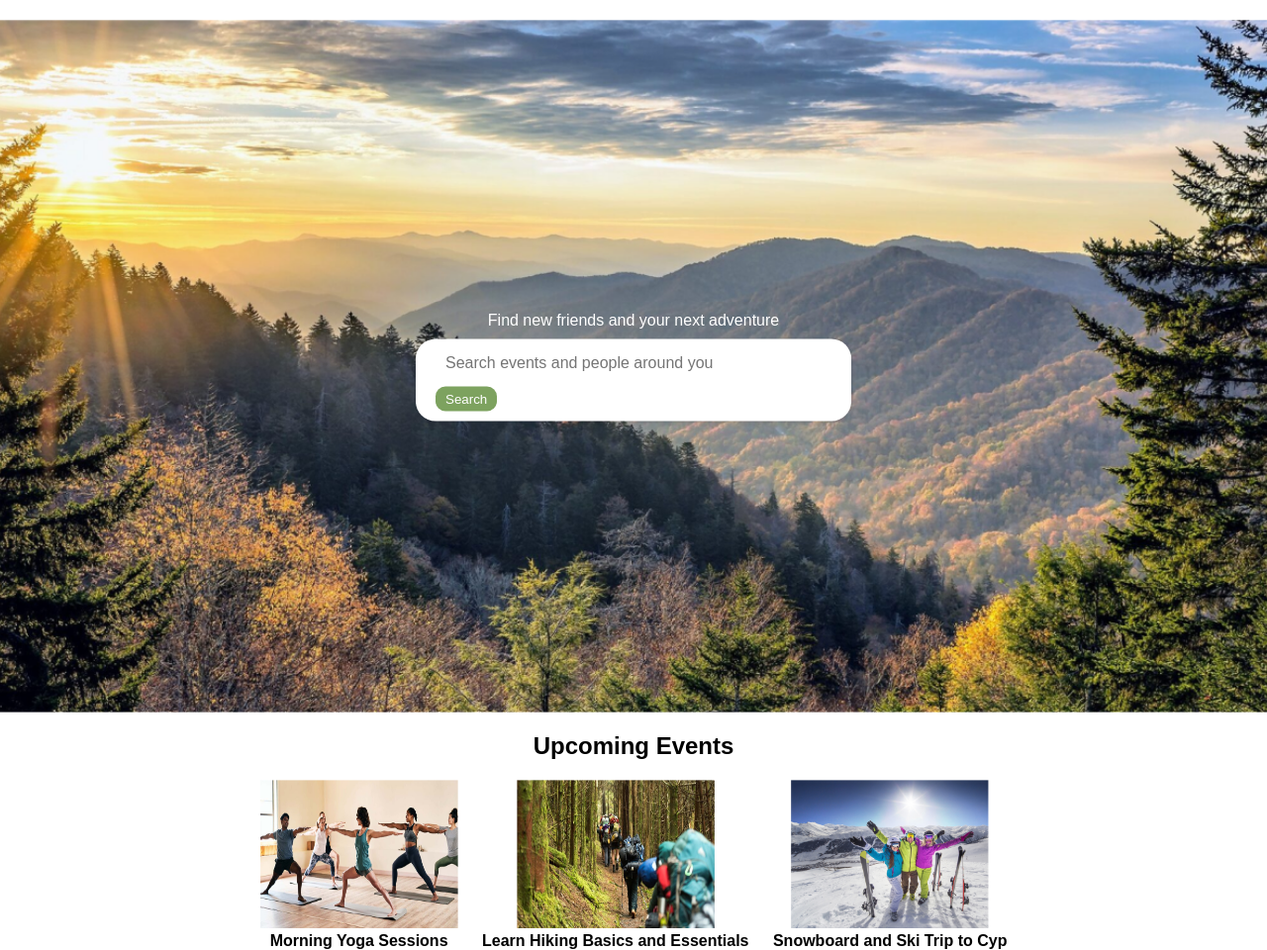
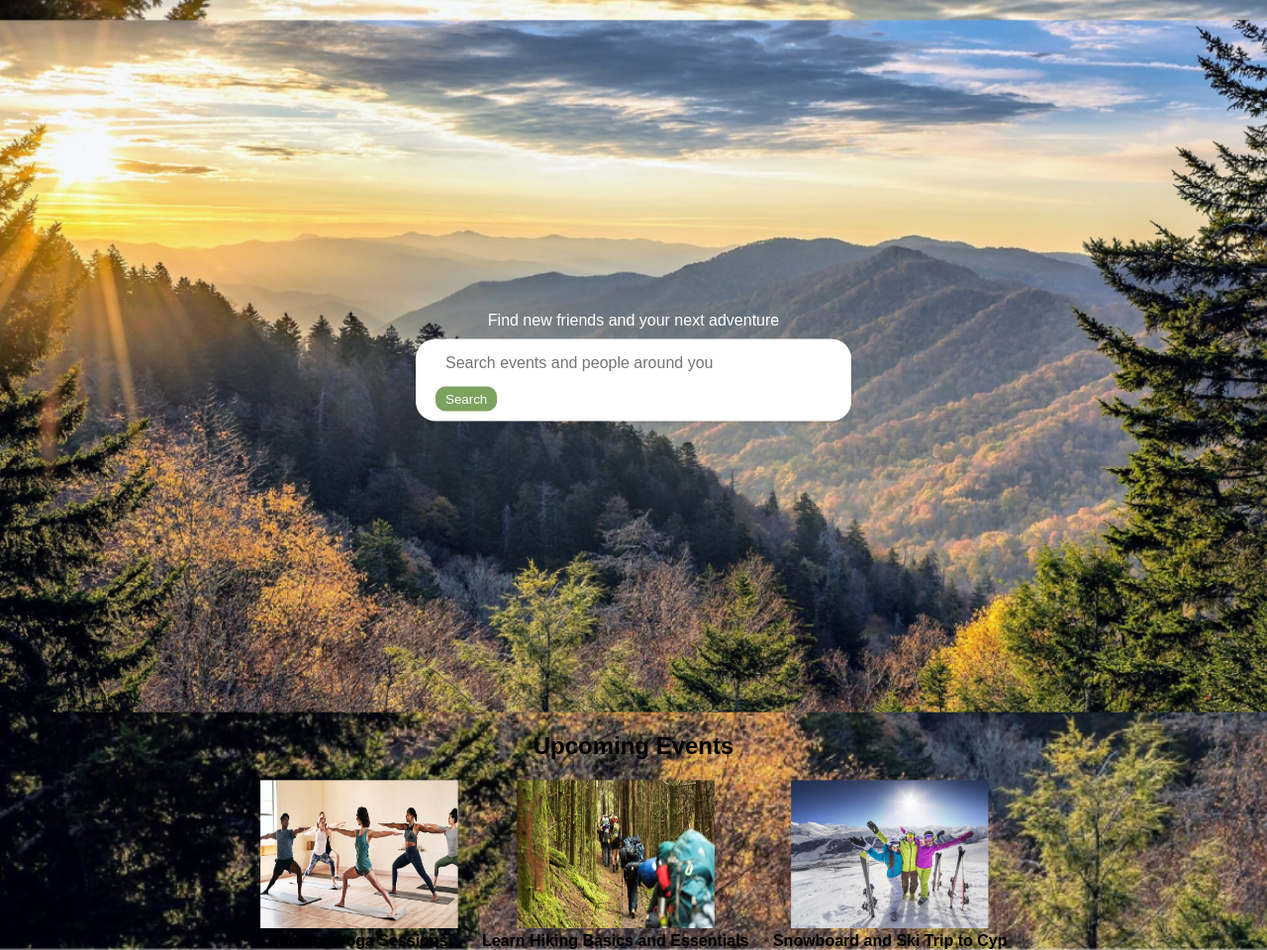
Before and after one commit to isobela/youCode, a Django app: template youcode/applet/templates/home2.html in a window 1280 px wide. Shown: the part 101-1061 px from the top of the page at 99% size. Run offline with Django 5.2, Linux system fonts and the light colour scheme; the template is opened without the code that fills it, so the values that code supplies are empty.

Commit message:
added css for image in background

```diff
--- a/youcode/applet/static/styles.css
+++ b/youcode/applet/static/styles.css
@@ -30,7 +30,7 @@ h1 {
 .placeholder-image {
     width: 100%;
     height: 700px; /* Adjust height as needed */
-    background-image: url('/youcode/images/home_background.png'); /* Placeholder image URL */
+    background-image: url('/images/home_background.png'); /* Placeholder image URL */
     background-size: cover;
     background-position: center;
     margin-top: 20px; /* Adjust margin as needed */
--- a/youcode/applet/templates/home2.html
+++ b/youcode/applet/templates/home2.html
@@ -3,7 +3,15 @@
 <head>
 <meta charset="UTF-8">
 <meta name="viewport" content="width=device-width, initial-scale=1.0">
-<link rel="stylesheet" href="/applet/templates/styles.css">
+<style>
+    body {
+        background-image: url("/applet/static/images/home_background.png"); /* Replace 'path/to/your/image.jpg' with the path to your image */
+        background-size: cover; /* Adjusts the size of the background image to cover the entire container */
+        background-repeat: no-repeat; /* Prevents the background image from repeating */
+        /* You can add more CSS properties to customize the background image */
+    }
+</style>
+<link rel="stylesheet" href="/applet/static/styles.css">
 <title>Health&Harmony</title>
 
 
@@ -11,15 +19,15 @@
 <body>
 <div class="navbar">
     <div>
-        <img src="/youcode/images/Logo.png" alt="Logo" class="logo">
+        <img src="/applet/static/images/Logo.png" alt="Logo" class="logo">
     </div>
     <div class="nav-links">
         <a href="#">Home</a>
         <a href="#">About Us</a>
         <a href="#">Workshops</a>
         <a href="#">Create</a>
-        <a href="/applet/templates/registration/login.html">Login</a>
-        <a href="/applet/templates/registration/signup.html">Sign Up Here</a>
+        <a href="/youcode/applet/templates/registration/login.html">Login</a>
+        <a href="/youcode/applet/templates/registration/signup.html">Sign Up Here</a>
 
     </div>
 </div>
@@ -43,19 +51,19 @@
     <h2>Upcoming Events</h2>
     <div class="event">
         <div class="event-image">
-            <a href="#"><img src="/youcode/images/yoga.png" alt="Morning Yoga Sessions"></a>
+            <a href="#"><img src="/applet/static/images/yoga.png" alt="Morning Yoga Sessions"></a>
         </div>
         <div class="event-label">Morning Yoga Sessions</div>
     </div>
     <div class="event">
         <div class="event-image">
-            <a href="#"><img src="/youcode/images/hiking.png" alt="Learn Hiking Basics and Essentials"></a>
+            <a href="#"><img src="/applet/static/images/hiking.png" alt="Learn Hiking Basics and Essentials"></a>
         </div>
         <div class="event-label">Learn Hiking Basics and Essentials</div>
     </div>
     <div class="event">
         <div class="event-image">
-            <a href="#"><img src="/youcode/images/snowboarding.png" alt="Snowboard and Ski Trip to Cyp"></a>
+            <a href="#"><img src="/applet/static/images/snowboarding.png" alt="Snowboard and Ski Trip to Cyp"></a>
         </div>
         <div class="event-label">Snowboard and Ski Trip to Cyp</div>
     </div>
```
